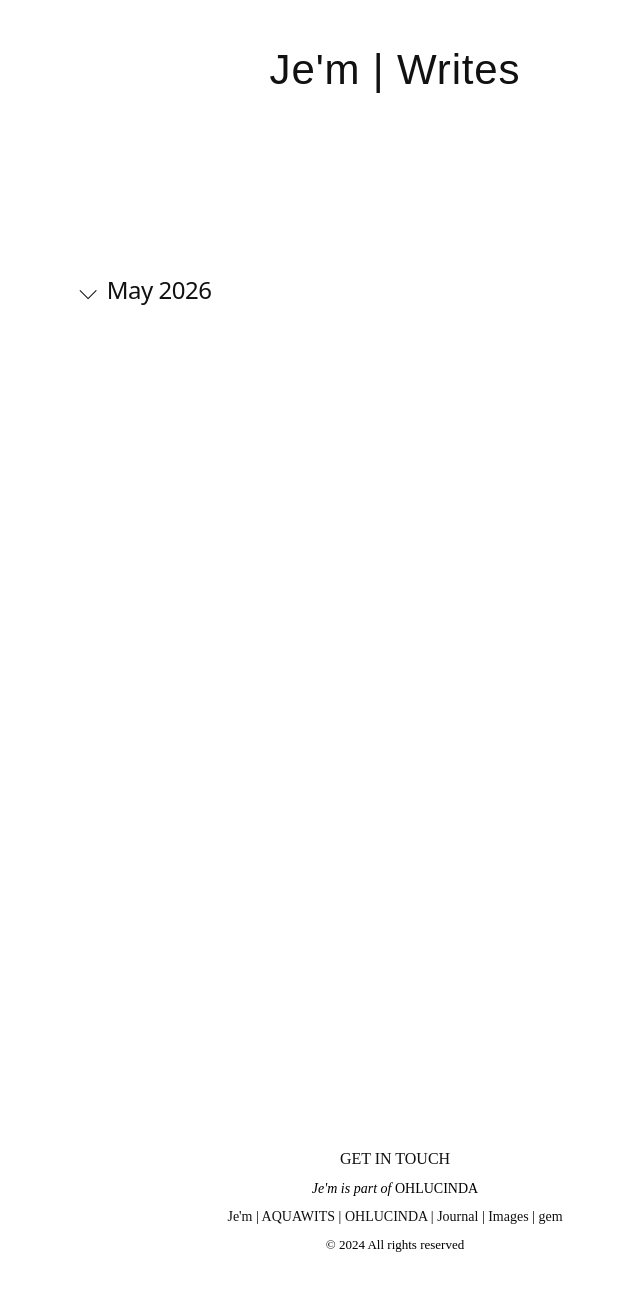
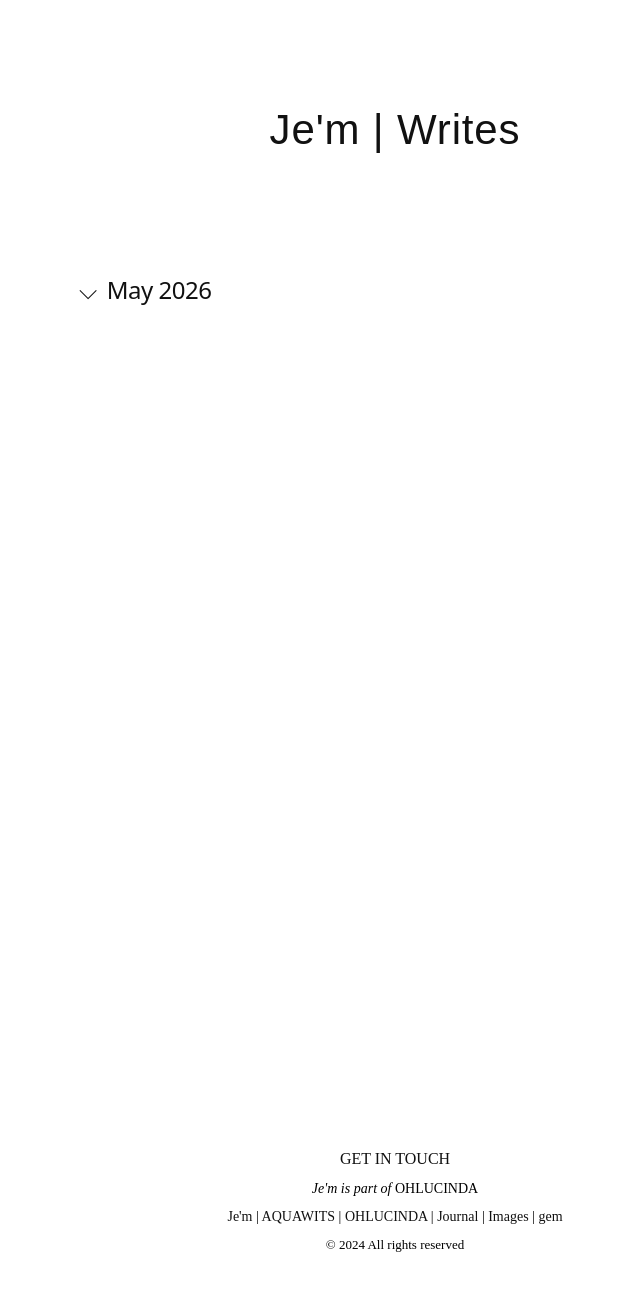
Before and after one commit to ohlucinda/ohlucinda-mobile, a Jekyll site: the page built from index.html, in a window 1280 px wide. Shown: the whole page, without its empty margins (245-885 px from the left). Built offline with Jekyll 4.4.1, drawn with Linux system fonts in a browser that asks for light colours; some web fonts are replaced.

Commit message:
Update style.css

```diff
--- a/assets/style.css
+++ b/assets/style.css
@@ -41,8 +41,8 @@ details {
   font-size: 42px;
   text-align: center;
 
-  margin-top: -60px;
-  margin-bottom: 140px;
+  margin-top: 0;
+  margin-bottom: 80px;
 
   letter-spacing: 0.02em;
 }
```
